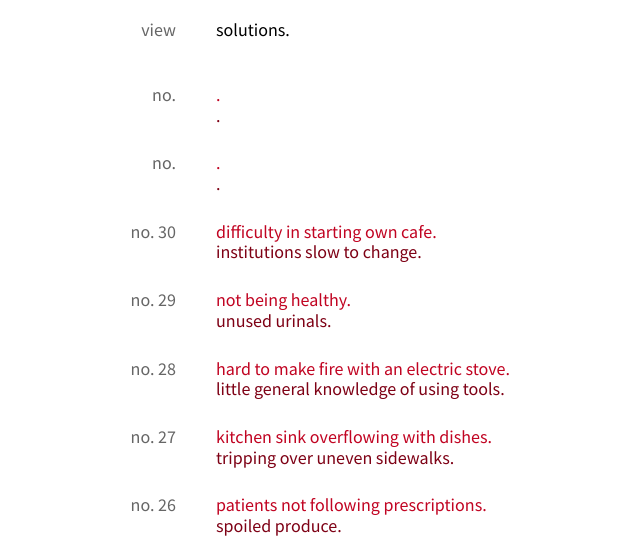
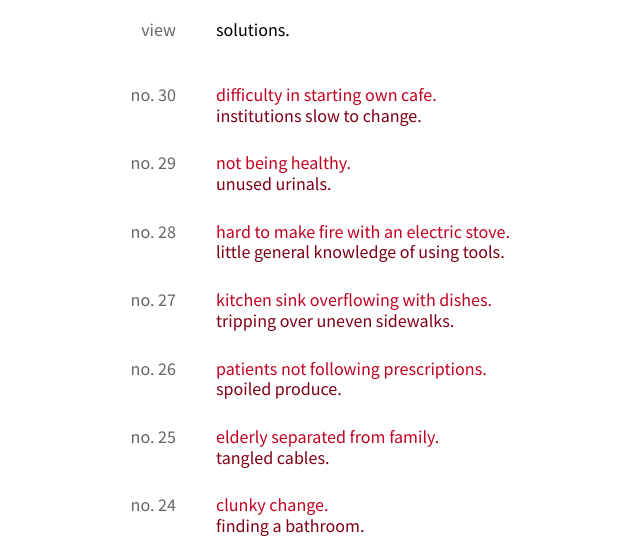
Before and after one commit to benortiz/designchallenge.me, a plain HTML site: page index.html in a window 1280 px wide. Shown: the part 215-771 px from the top of the page, without its empty margins (64-704 px from the left). Drawn offline with Linux system fonts and the light colour scheme.

Commit message:
10/30 again

```diff
--- a/index.html
+++ b/index.html
@@ -41,17 +41,6 @@
 
 <!-- Website Information Ends -->
 <!-- Design Problem Entries Begins -->
-		<div class="type">no. </div>
-		<div class="token">
-			<p class="andrea">.</p>
-			<p class="benjamin">.</p>
-		</div>
-
-		<div class="type">no. </div>
-		<div class="token">
-			<p class="andrea">.</p>
-			<p class="benjamin">.</p>
-		</div>
 
 		<div class="type">no. 30</div>
 		<div class="token">
```
